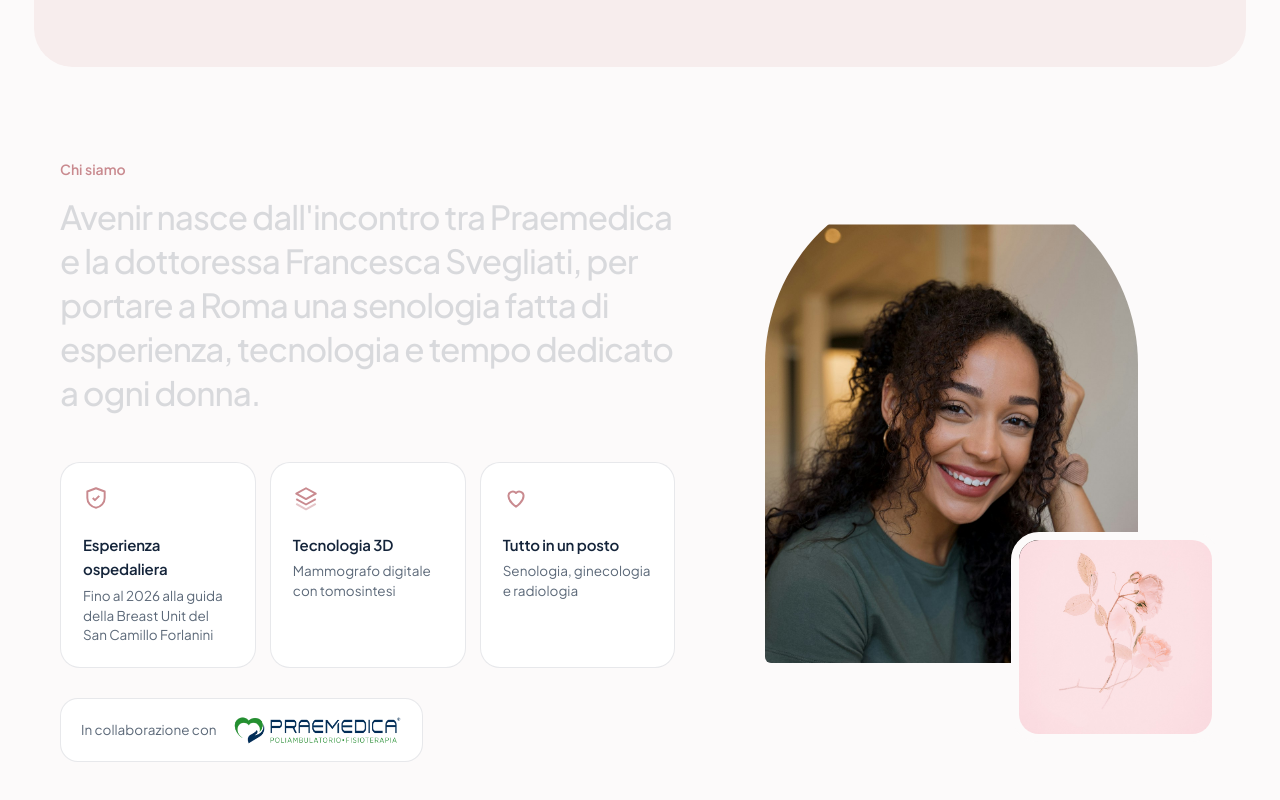
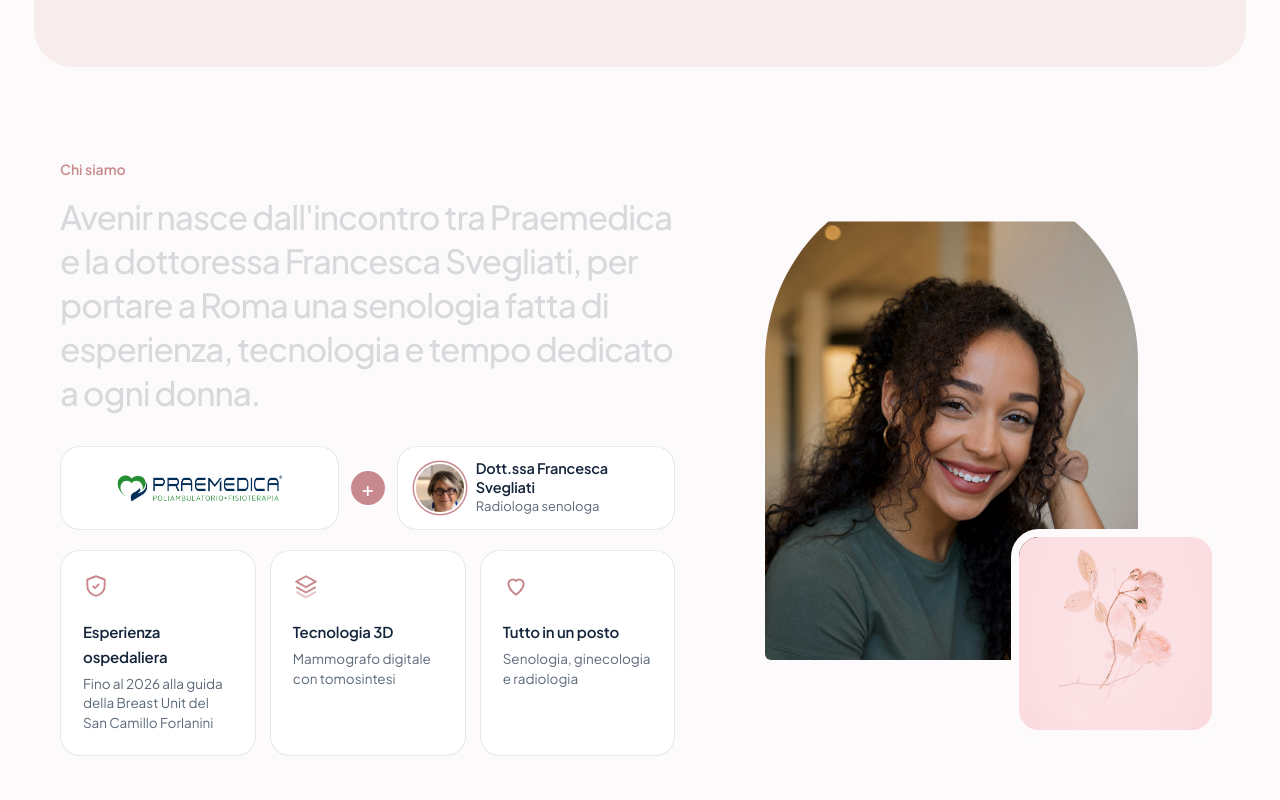
Before and after one commit to agneseb19/avenir-medical-care, a plain HTML site: page sito/index.html in a window 1280 px wide. Shown: the part 825-1625 px from the top of the page. Drawn offline with nearby package versions, Linux system fonts and the light colour scheme.

Commit message:
Home: Praemedica e la dottoressa affiancati sotto la frase sull'incontro
Co-Authored-By: Claude Opus 5.5 <noreply@anthropic.com>

```diff
--- a/sito/assets/style.css
+++ b/sito/assets/style.css
@@ -626,3 +626,15 @@ a.contatto:hover { transform: translateY(-6px); box-shadow: var(--ombra); }
   .hero-azioni .btn-vuoto svg { width: 16px; height: 16px; }
 }
 @media (max-width: 760px) { .hero-azioni { justify-content: center !important; } }
+
+/* Home: l'incontro tra Praemedica e la dottoressa */
+.incontro { display: flex; align-items: stretch; gap: 12px; margin-top: 32px; }
+.inc-voce { flex: 1 1 0; display: flex; align-items: center; justify-content: center; gap: 12px; min-height: 76px; padding: 12px 18px; background: #fff; border: 1px solid var(--bordo); border-radius: 20px; transition: transform .45s var(--ease), box-shadow .45s; }
+.inc-voce:hover { transform: translateY(-3px); box-shadow: var(--ombra); }
+.inc-logo { height: 34px; width: auto; max-width: 100%; }
+.inc-foto { width: 48px; height: 48px; border-radius: 50%; object-fit: cover; object-position: center; flex: none; box-shadow: 0 0 0 2px #fff, 0 0 0 3.5px var(--rosa); }
+.inc-voce b { display: block; font-size: 14.5px; font-weight: 600; letter-spacing: -.01em; line-height: 1.25; }
+.inc-voce small { display: block; font-size: 13px; color: var(--grigio); }
+.inc-piu { align-self: center; flex: none; width: 34px; height: 34px; border-radius: 50%; background: var(--rosa); color: #fff; display: grid; place-items: center; font-size: 20px; font-weight: 500; line-height: 1; }
+.intro-dati { margin-top: 20px; }
+@media (max-width: 760px) { .incontro { flex-direction: column; gap: 8px; } .inc-piu { width: 30px; height: 30px; font-size: 18px; } .inc-voce { justify-content: flex-start; } .inc-voce b { font-size: 16px; } .inc-voce small { font-size: 14.5px; } }
--- a/sito/index.html
+++ b/sito/index.html
@@ -107,12 +107,16 @@
       <div>
         <span class="sopra" data-su>Chi siamo</span>
         <p class="intro-frase" data-scrub>Avenir nasce dall'incontro tra Praemedica e la dottoressa Francesca Svegliati, per portare a Roma una senologia fatta di esperienza, tecnologia e tempo dedicato a ogni donna.</p>
+        <div class="incontro" data-su>
+          <a class="inc-voce" href="https://praemedica.it" target="_blank" rel="noopener" aria-label="Praemedica, apre il sito"><img class="inc-logo" src="assets/img/praemedica-logo.png" alt="Praemedica" width="617" height="124" loading="lazy"></a>
+          <span class="inc-piu" aria-hidden="true">+</span>
+          <a class="inc-voce" href="chi-siamo.html"><img class="inc-foto" src="assets/img/svegliati-volto.jpg" alt="" loading="lazy"><span><b>Dott.ssa Francesca Svegliati</b><small>Radiologa senologa</small></span></a>
+        </div>
         <div class="intro-dati">
           <div class="dato" data-su><svg><use href="#i-scudo"/></svg><b>Esperienza ospedaliera</b><small>Fino al 2026 alla guida della Breast Unit del San Camillo Forlanini</small></div>
           <div class="dato" data-su><svg><use href="#i-strati"/></svg><b>Tecnologia 3D</b><small>Mammografo digitale con tomosintesi</small></div>
           <div class="dato" data-su><svg><use href="#i-cuore"/></svg><b>Tutto in un posto</b><small>Senologia, ginecologia e radiologia</small></div>
         </div>
-        <a class="partner" href="https://praemedica.it" target="_blank" rel="noopener" data-su><span>In collaborazione con</span><img src="assets/img/praemedica-logo.png" alt="Praemedica" width="617" height="124" loading="lazy"></a>
       </div>
       <div class="intro-foto">
         <figure class="if-1" data-par="-8"><img src="assets/img/donna4.jpg" alt="Una donna sorride seduta a un tavolo" loading="lazy"></figure>
```
Also changed, not shown: sito/assets/img/svegliati-volto.jpg (added).
